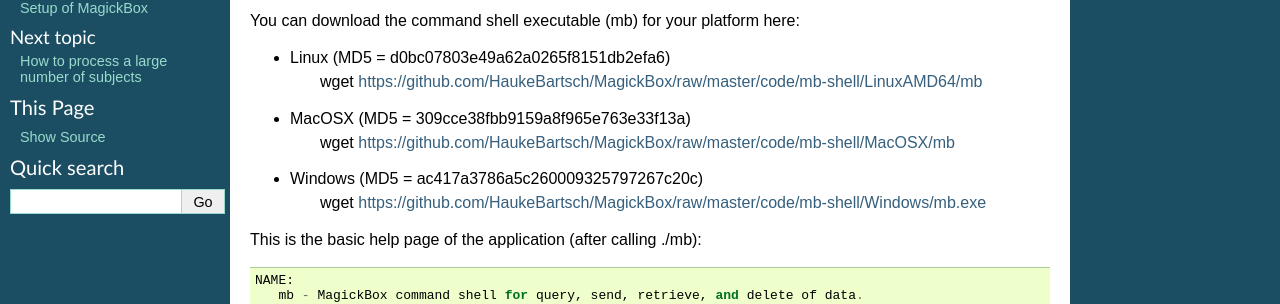
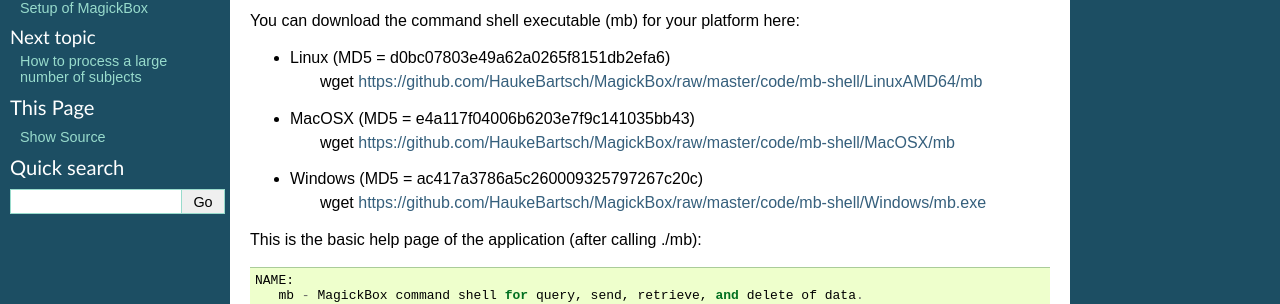
Before and after one commit to HaukeBartsch/MagickBox, a Sphinx documentation site: the page built from code/documentation/docs/source/Shell.rst, in a window 1280 px wide. Shown: the part 159-463 px from the top of the page. Built offline with Sphinx 7.4.7, drawn with Linux system fonts in a browser that asks for light colours.

Commit message:
update MacOS version to 0.0.2

```diff
--- a/code/documentation/docs/source/Shell.rst
+++ b/code/documentation/docs/source/Shell.rst
@@ -11,7 +11,7 @@
 * Linux (MD5 = d0bc07803e49a62a0265f8151db2efa6)
 	wget https://github.com/HaukeBartsch/MagickBox/raw/master/code/mb-shell/LinuxAMD64/mb
 
-* MacOSX (MD5 = 309cce38fbb9159a8f965e763e33f13a)
+* MacOSX (MD5 = e4a117f04006b6203e7f9c141035bb43)
 	wget https://github.com/HaukeBartsch/MagickBox/raw/master/code/mb-shell/MacOSX/mb
 
 * Windows (MD5 = ac417a3786a5c260009325797267c20c)
```
